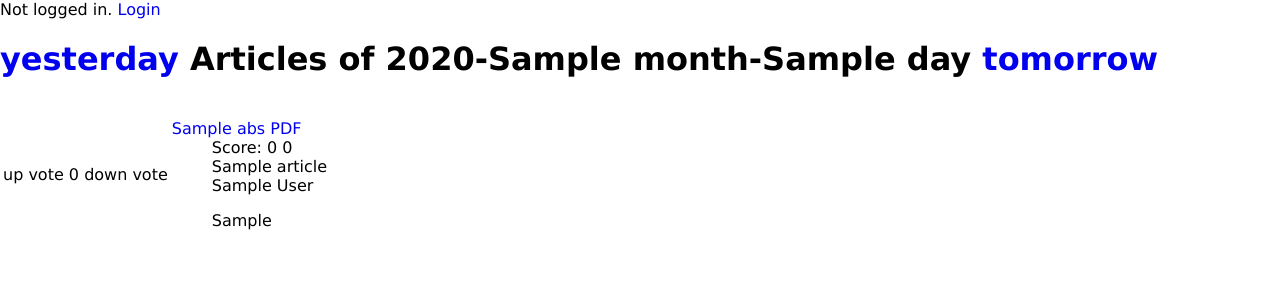
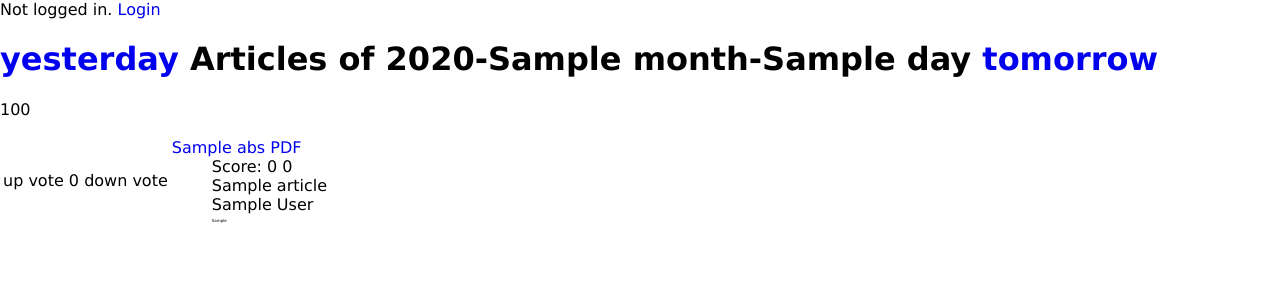
Before and after one commit to cschaffner/scirate, a Django app: template templates/index.html in a window 1280 px wide. Shown: the top 300 px of the page. Run offline with Django 3.2, Linux system fonts and the light colour scheme; data comes from the database, SQL or seed files in the repository; tables that the repository leaves empty hold one stand-in row (values such as "Sample post"); the template is opened without the code that fills it: values that come from a table or form of the project are taken from there, most other values are stand-ins (such as "Sample title", 1, 10 or a date in 2020); some libraries are stand-ins or nearby versions.

Commit message:
more javascript trials...

```diff
--- a/media/scirate.css
+++ b/media/scirate.css
@@ -28,10 +28,6 @@ a:hover {
 	text-decoration: underline;
 	}
 
-#content {
-	abstract {
-		p {
-			color: blue;
-			}
-		}
+.abstract {
+	font-size: 4px;
 	}
--- a/templates/articles.html
+++ b/templates/articles.html
@@ -7,28 +7,39 @@
 	<a href="/rate/{{tom_year}}/{{tom_month}}/{{tom_day}}">tomorrow</a></h1>
 
 <script>
-function vote(kind) {
-  $.getJSON("/rate/vote/", { identifier: '1234.1234', vote: kind }, function(json){
-    alert("Was successful?: " + json['success']);
+function vote(kind, id) {
+  $.getJSON("/rate/vote/", { identifier: id, vote: kind }, function(json){
+  	$('#test').text(json['score']);
+  	$('td[article-id="'+id+'"] span').text(json['score']);
+    //  alert("Was successful?: " + json['score']);
   });
 }
 function addClickHandlers() {
   $('.vote-up-off').click( function( event ) {
-  	var $target = $(event.target);
-  	alert( $target.closest('td').attr('id') )
+	  	vote( 'like', $(event.target).closest('td').attr('article-id') )
   	});
-  $('.vote-down-off').click( function() { alert('dislike') });
+  $('.vote-down-off').click( function( event ) {
+  	  	vote( 'dislike', $(event.target).closest('td').attr('article-id') ) });
+  $('.abstract').click( function() {
+  	if ($( this ).css('font-size') == '4px') {
+  		 $( this ).css('font-size', 'medium');
+    } else {
+    	 $( this ).css('font-size', '4px');
+    }
+  	})
 }
 $(document).ready( addClickHandlers )
 </script>
+
+<span id="test">100</span>
 
 {% if article_list %}
     <table>
     {% for article in article_list %}
 	    <tr>
-	    <td class="votecell" id="vote-{{ article.identifier }}">
+	    <td class="votecell" article-id="{{ article.identifier }}">
 		    <a class="vote-up-off" title="like (click again to undo)">up vote</a>
-	    	<span class="vote-count-post">0</span>
+	    	<span class="vote-count">0</span>
 	    	<a class="vote-down-off" title="dislike (click again to undo)">down vote</a>
 		</td>
 
```
Also changed, not shown: rate/views.py (+10 -6 lines), 1 other file.
